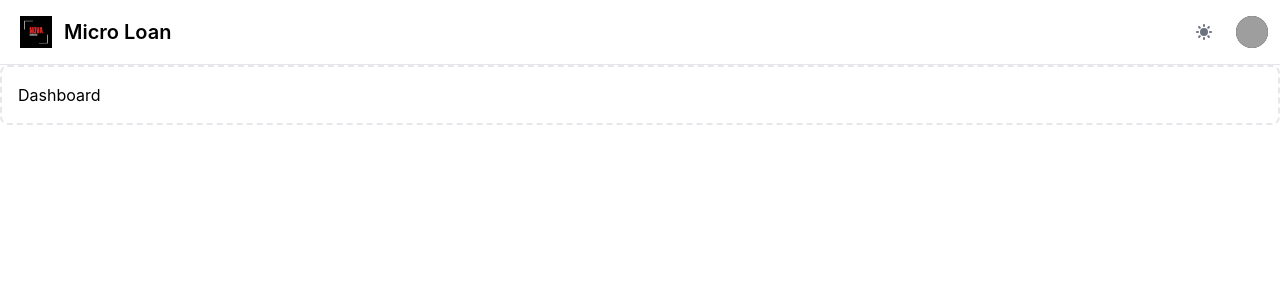
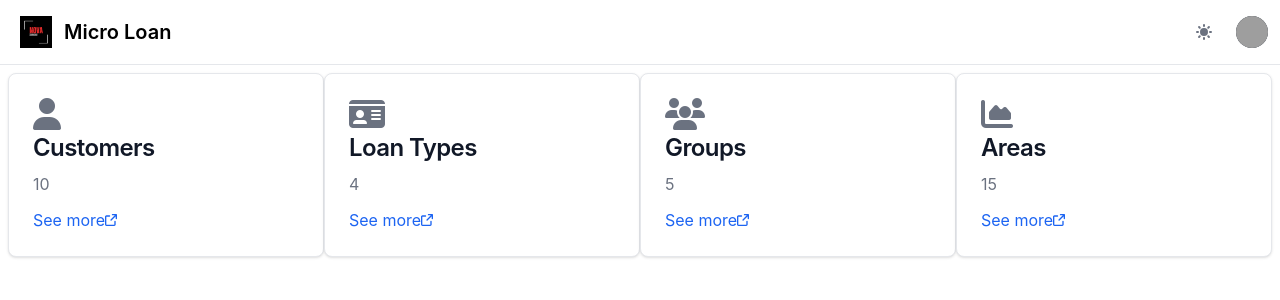
Before and after one commit to BlackCracker99/micro-loan-management, a React (Vite) app in the folder frontend/: page /dashboard in a window 1280 px wide. Shown: the top 300 px of the page. Built offline with nearby package versions, Linux system fonts and the light colour scheme; no server answers; sample sign-in values are in the browser's storage; grey boxes are pictures that could not be loaded.

Commit message:
fontawesome icons added.dashboard view ui updated

```diff
--- a/frontend/index.html
+++ b/frontend/index.html
@@ -13,6 +13,7 @@
             integrity="sha384-QYIZto+st3yW+o8+5OHfT6S482Zsvz2WfOzpFSXMF9zqeLcFV0/wlZpMtyFcZALm"
             crossorigin="anonymous"
         />
+        <link rel="stylesheet" href="https://cdnjs.cloudflare.com/ajax/libs/font-awesome/6.4.0/css/all.min.css" integrity="sha512-iecdLmaskl7CVkqkXNQ/ZH/XLlvWZOJyj7Yy7tcenmpD1ypASozpmT/E0iPtmFIB46ZmdtAc9eNBvH0H/ZpiBw==" crossorigin="anonymous" referrerpolicy="no-referrer" />
         <meta name="viewport" content="width=device-width, initial-scale=1.0" />
         <title>Nova::micro loan</title>
     </head>
--- a/frontend/src/components/DefaultLayout.jsx
+++ b/frontend/src/components/DefaultLayout.jsx
@@ -7,11 +7,10 @@ import NovaNavBar from "./sub-components/NovaNavBar";
 
 export default function DefaultLayout() {
     const { user, token, setUser, setToken, notification } = useStateContext();
+
     if (!token) {
         return <Navigate to="/login" />;
     }
-
-
 
     useEffect(() => {
         novaAxiosClient.get("/user").then(({ data }) => {
@@ -22,15 +21,13 @@ export default function DefaultLayout() {
     return (
         <div id="defaultLayout">
             {/* nav bar */}
-            <NovaNavBar user={{username:user.name , email:user.email}} />
+            <NovaNavBar user={{ username: user.name, email: user.email }} />
 
             {/* sidebar */}
             <NovaSideBar />
 
             <div class="sm:ml-64">
-                <div class="p-4 border-2 border-gray-200 border-dashed rounded-lg dark:border-gray-700">
-                    <Outlet />
-                </div>
+                <Outlet />
             </div>
 
             {/* <aside>
--- a/frontend/src/views/Dashboard.jsx
+++ b/frontend/src/views/Dashboard.jsx
@@ -1,7 +1,182 @@
-import React from 'react'
+import React from "react";
 
 export default function Dashboard() {
-  return (
-    <div>Dashboard</div>
-  )
+    return (
+        <div class="p-2 rounded-lg dark:border-gray-700">
+            <div class="grid grid-cols-4 gap-1 mb-4">
+                <div class="max-w-sm p-6 bg-white border border-gray-200 rounded-lg shadow dark:bg-gray-800 dark:border-gray-700">
+                    <i class="fa fa-user fa-2x text-gray-500 dark:text-gray-400"></i>
+                    <a href="#">
+                        <h5 class="mb-2 text-2xl font-semibold tracking-tight text-gray-900 dark:text-white">
+                            Customers
+                        </h5>
+                    </a>
+                    <p class="mb-3 font-normal text-gray-500 dark:text-gray-400">
+                        10
+                    </p>
+                    <a
+                        href="#"
+                        class="inline-flex items-center text-blue-600 hover:underline"
+                    >
+                        See more
+                        <svg
+                            class="w-3 h-3 ml-2.5"
+                            aria-hidden="true"
+                            xmlns="http://www.w3.org/2000/svg"
+                            fill="none"
+                            viewBox="0 0 18 18"
+                        >
+                            <path
+                                stroke="currentColor"
+                                stroke-linecap="round"
+                                stroke-linejoin="round"
+                                stroke-width="2"
+                                d="M15 11v4.833A1.166 1.166 0 0 1 13.833 17H2.167A1.167 1.167 0 0 1 1 15.833V4.167A1.166 1.166 0 0 1 2.167 3h4.618m4.447-2H17v5.768M9.111 8.889l7.778-7.778"
+                            />
+                        </svg>
+                    </a>
+                </div>
+
+                <div class="max-w-sm p-6 bg-white border border-gray-200 rounded-lg shadow dark:bg-gray-800 dark:border-gray-700">
+                    <i class="fa fa-id-card fa-2x text-gray-500 dark:text-gray-400"></i>
+                    <a href="#">
+                        <h5 class="mb-2 text-2xl font-semibold tracking-tight text-gray-900 dark:text-white">
+                            Loan Types
+                        </h5>
+                    </a>
+                    <p class="mb-3 font-normal text-gray-500 dark:text-gray-400">
+                        4
+                    </p>
+                    <a
+                        href="#"
+                        class="inline-flex items-center text-blue-600 hover:underline"
+                    >
+                        See more
+                        <svg
+                            class="w-3 h-3 ml-2.5"
+                            aria-hidden="true"
+                            xmlns="http://www.w3.org/2000/svg"
+                            fill="none"
+                            viewBox="0 0 18 18"
+                        >
+                            <path
+                                stroke="currentColor"
+                                stroke-linecap="round"
+                                stroke-linejoin="round"
+                                stroke-width="2"
+                                d="M15 11v4.833A1.166 1.166 0 0 1 13.833 17H2.167A1.167 1.167 0 0 1 1 15.833V4.167A1.166 1.166 0 0 1 2.167 3h4.618m4.447-2H17v5.768M9.111 8.889l7.778-7.778"
+                            />
+                        </svg>
+                    </a>
+                </div>
+
+                <div class="max-w-sm p-6 bg-white border border-gray-200 rounded-lg shadow dark:bg-gray-800 dark:border-gray-700">
+                    <i class="fa fa-users fa-2x text-gray-500 dark:text-gray-400"></i>
+                    <a href="#">
+                        <h5 class="mb-2 text-2xl font-semibold tracking-tight text-gray-900 dark:text-white">
+                            Groups
+                        </h5>
+                    </a>
+                    <p class="mb-3 font-normal text-gray-500 dark:text-gray-400">
+                        5
+                    </p>
+                    <a
+                        href="#"
+                        class="inline-flex items-center text-blue-600 hover:underline"
+                    >
+                        See more
+                        <svg
+                            class="w-3 h-3 ml-2.5"
+                            aria-hidden="true"
+                            xmlns="http://www.w3.org/2000/svg"
+                            fill="none"
+                            viewBox="0 0 18 18"
+                        >
+                            <path
+                                stroke="currentColor"
+                                stroke-linecap="round"
+                                stroke-linejoin="round"
+                                stroke-width="2"
+                                d="M15 11v4.833A1.166 1.166 0 0 1 13.833 17H2.167A1.167 1.167 0 0 1 1 15.833V4.167A1.166 1.166 0 0 1 2.167 3h4.618m4.447-2H17v5.768M9.111 8.889l7.778-7.778"
+                            />
+                        </svg>
+                    </a>
+                </div>
+
+                <div class="max-w-sm p-6 bg-white border border-gray-200 rounded-lg shadow dark:bg-gray-800 dark:border-gray-700">
+                    <i class="fa fa-area-chart fa-2x text-gray-500 dark:text-gray-400"></i>
+                    <a href="#">
+                        <h5 class="mb-2 text-2xl font-semibold tracking-tight text-gray-900 dark:text-white">
+                            Areas
+                        </h5>
+                    </a>
+                    <p class="mb-3 font-normal text-gray-500 dark:text-gray-400">
+                        15
+                    </p>
+                    <a
+                        href="#"
+                        class="inline-flex items-center text-blue-600 hover:underline"
+                    >
+                        See more
+                        <svg
+                            class="w-3 h-3 ml-2.5"
+                            aria-hidden="true"
+                            xmlns="http://www.w3.org/2000/svg"
+                            fill="none"
+                            viewBox="0 0 18 18"
+                        >
+                            <path
+                                stroke="currentColor"
+                                stroke-linecap="round"
+                                stroke-linejoin="round"
+                                stroke-width="2"
+                                d="M15 11v4.833A1.166 1.166 0 0 1 13.833 17H2.167A1.167 1.167 0 0 1 1 15.833V4.167A1.166 1.166 0 0 1 2.167 3h4.618m4.447-2H17v5.768M9.111 8.889l7.778-7.778"
+                            />
+                        </svg>
+                    </a>
+                </div>
+            </div>
+
+            {/* <div class="grid grid-cols-2 gap-4">
+                <div class="flex items-center justify-center rounded bg-gray-50 h-28 dark:bg-gray-800">
+                    <p class="text-2xl text-gray-400 dark:text-gray-500">
+                        <svg
+                            class="w-3.5 h-3.5"
+                            aria-hidden="true"
+                            xmlns="http://www.w3.org/2000/svg"
+                            fill="none"
+                            viewBox="0 0 18 18"
+                        >
+                            <path
+                                stroke="currentColor"
+                                stroke-linecap="round"
+                                stroke-linejoin="round"
+                                stroke-width="2"
+                                d="M9 1v16M1 9h16"
+                            />
+                        </svg>
+                    </p>
+                </div>
+                <div class="flex items-center justify-center rounded bg-gray-50 h-28 dark:bg-gray-800">
+                    <p class="text-2xl text-gray-400 dark:text-gray-500">
+                        <svg
+                            class="w-3.5 h-3.5"
+                            aria-hidden="true"
+                            xmlns="http://www.w3.org/2000/svg"
+                            fill="none"
+                            viewBox="0 0 18 18"
+                        >
+                            <path
+                                stroke="currentColor"
+                                stroke-linecap="round"
+                                stroke-linejoin="round"
+                                stroke-width="2"
+                                d="M9 1v16M1 9h16"
+                            />
+                        </svg>
+                    </p>
+                </div>
+            </div> */}
+        </div>
+    );
 }
```
